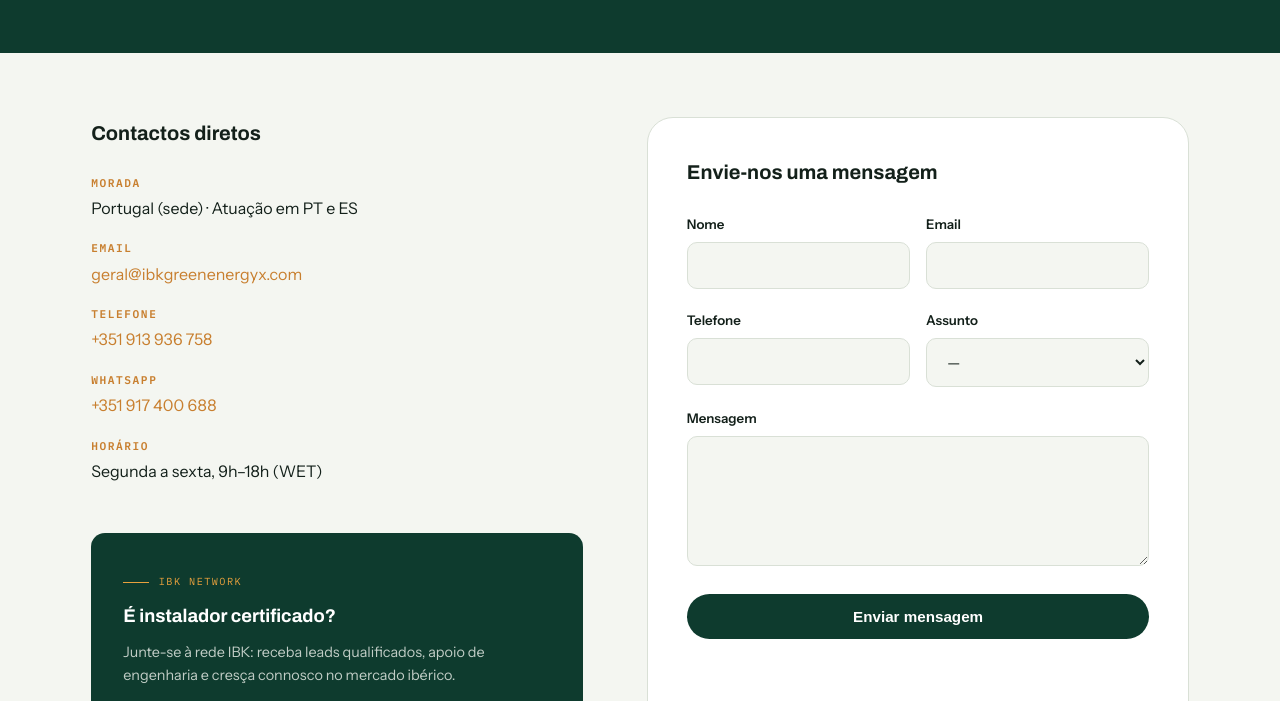
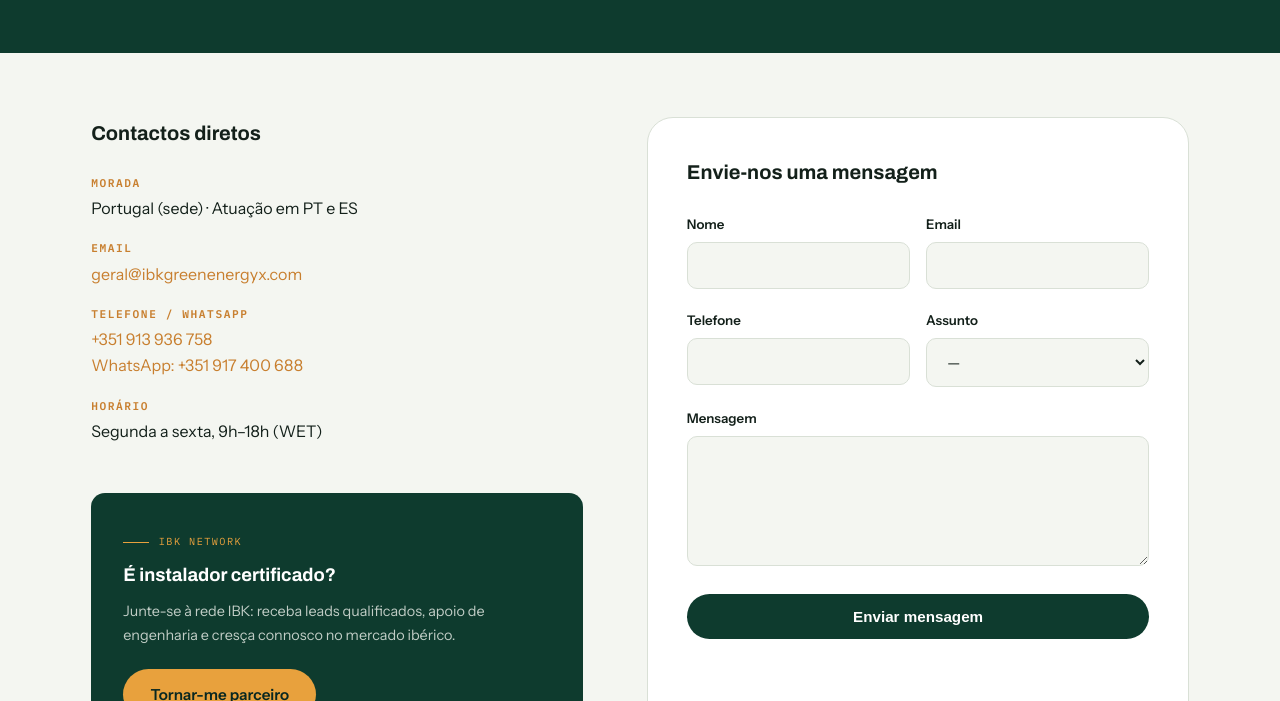
Before and after one commit to IVANJR2025/IBK-GREEN-ENERGY-X-SITE, a plain HTML site: page site/contactos.html in a window 1280 px wide. Shown: the part 399-1100 px from the top of the page. Drawn offline with Linux system fonts and the light colour scheme.

Commit message:
fix: telefone e WhatsApp reais
Co-authored-by: Cursor <cursoragent@cursor.com>

```diff
--- a/site/contactos.html
+++ b/site/contactos.html
@@ -73,12 +73,9 @@
             <a href="mailto:geral@ibkgreenenergyx.com" style="color:var(--copper)">geral@ibkgreenenergyx.com</a>
           </li>
           <li>
-            <b>Telefone</b>
-            <a href="tel:+351913936758" style="color:var(--copper)">+351 913 936 758</a>
-          </li>
-          <li>
-            <b>WhatsApp</b>
-            <a href="https://wa.me/351917400688" style="color:var(--copper)">+351 917 400 688</a>
+            <b data-i18n="contact.info.phone">Telefone / WhatsApp</b>
+            <a href="tel:+351913936758" style="color:var(--copper)">+351 913 936 758</a><br>
+            <a href="https://wa.me/351917400688" target="_blank" rel="noopener noreferrer" style="color:var(--copper)">WhatsApp: +351 917 400 688</a>
           </li>
           <li>
             <b data-i18n="contact.info.hours">Horário</b>
```
